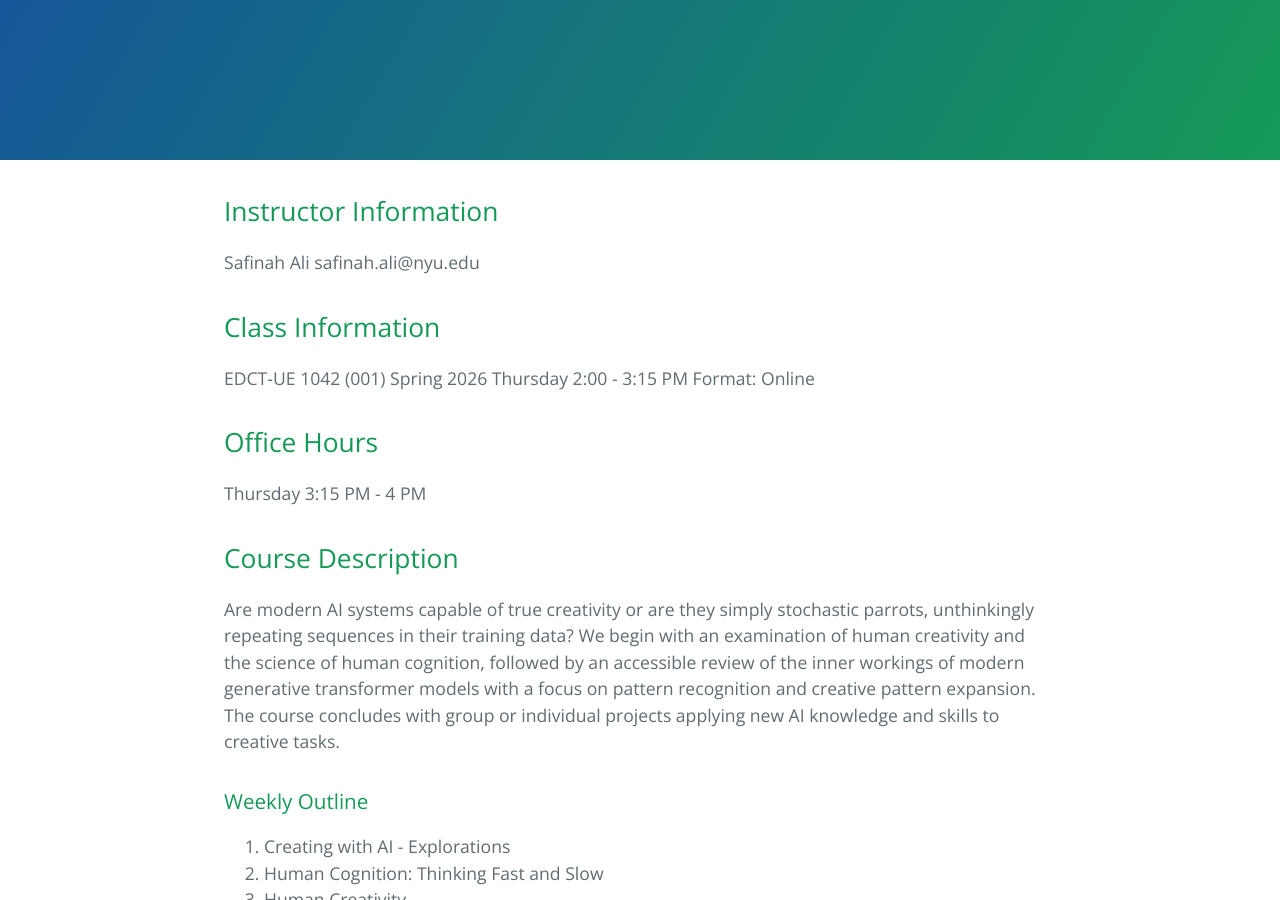
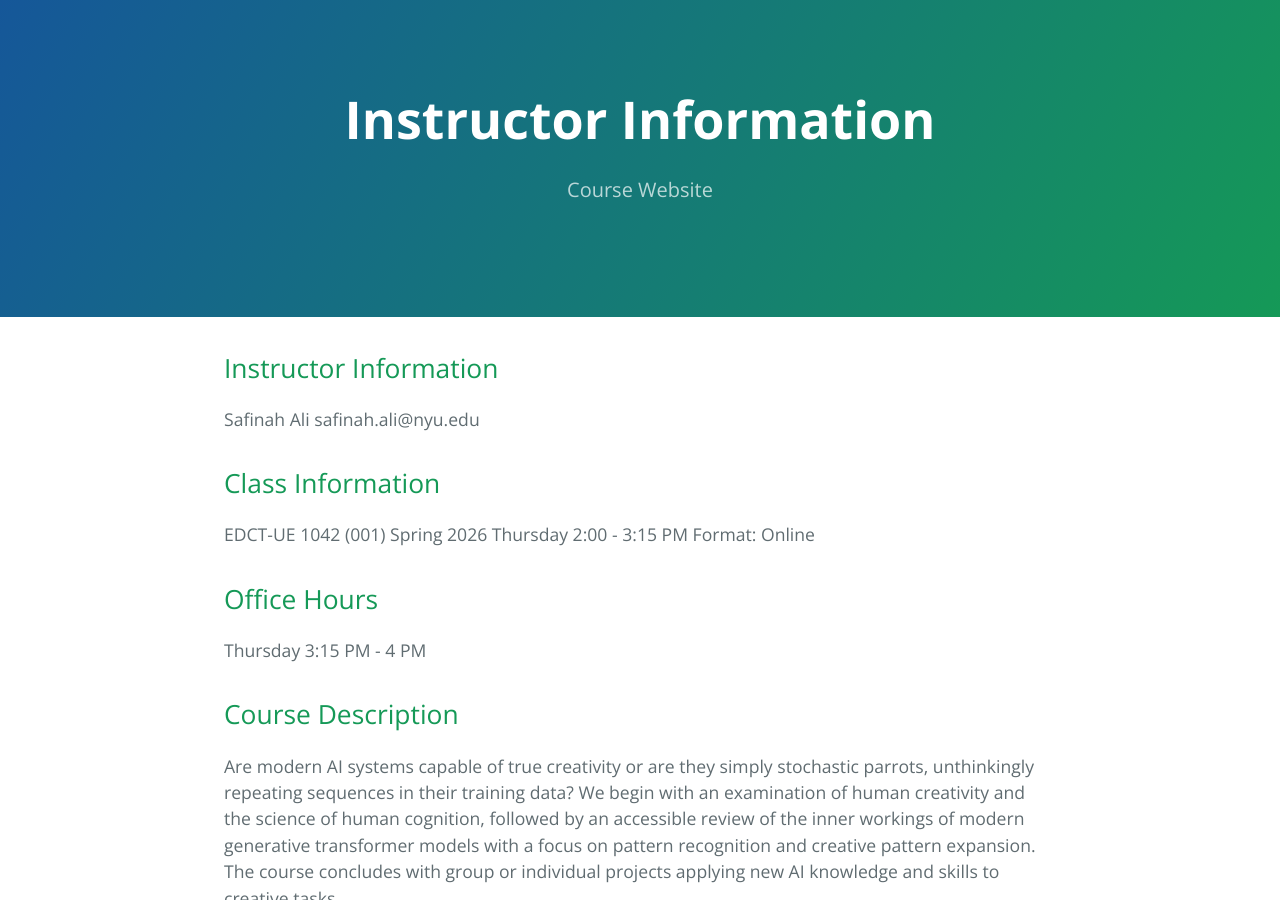
Before and after one commit to creativeintelligence-nyu/creativityandai, a Jekyll site: the page built from index.md, in a window 1280 px wide and 900 px high. Built offline with Jekyll 4.4.1, drawn with Linux system fonts in a browser that asks for light colours; our own code applies the rules of GitHub Pages for plain Markdown files.

Commit message:
default file

```diff
--- a/_layouts/default.html
+++ b/_layouts/default.html
@@ -16,10 +16,10 @@
     <a id="skip-to-content" href="#content">Skip to the content.</a>
 
     <header class="page-header" role="banner">
-<!--       <h1 class="project-name">{{ page.title | default: site.title | default: site.github.repository_name }}</h1>
+      <h1 class="project-name">{{ page.title | default: site.title | default: site.github.repository_name }}</h1>
       <h2 class="project-tagline">{{ page.description | default: site.description | default: site.github.project_tagline }}</h2>
       {% if site.github.is_project_page %}
-        <a href="{{ site.github.repository_url }}" class="btn">View on GitHub</a>
+        <!-- <a href="{{ site.github.repository_url }}" class="btn">View on GitHub</a>
       {% endif %}
       {% if site.show_downloads %}
         <a href="{{ site.github.zip_url }}" class="btn">Download .zip</a>
```
